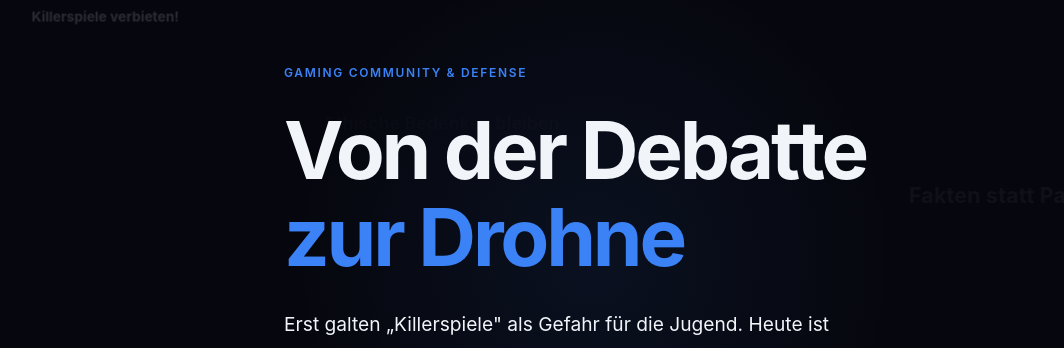
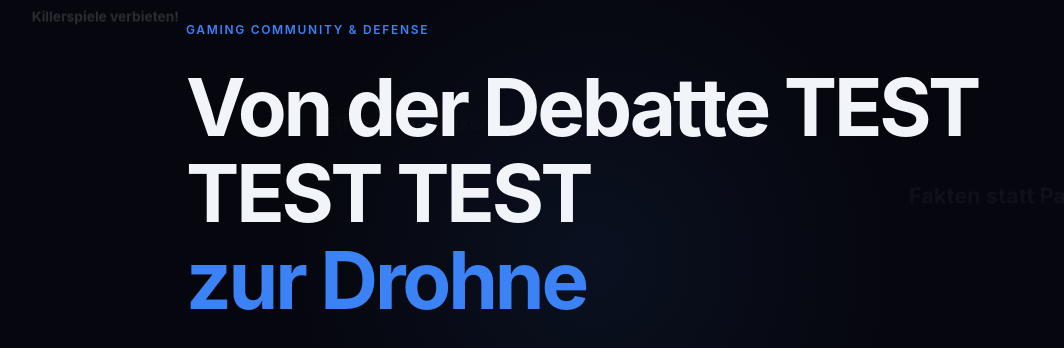
Before and after one commit to LazyDamian/Data_Motion, a website built with Vite: page index.html in a window 1280 px wide. Shown: the part 140-488 px from the top of the page, without its empty margins (46-1110 px from the left). Built offline with nearby package versions, Linux system fonts and the light colour scheme.

Commit message:
test aktualisierung

```diff
--- a/index.html
+++ b/index.html
@@ -33,7 +33,7 @@
         Gaming Community &amp; Defense
       </div>
       <h1 class="hero-title reveal-up" style="--delay:0.12s">
-        Von der Debatte<br>
+        Von der Debatte TEST TEST TEST<br>
         <span class="hero-accent">zur Drohne</span>
       </h1>
       <p class="hero-sub reveal-up" style="--delay:0.26s">
--- a/package.json
+++ b/package.json
@@ -6,7 +6,8 @@
   "scripts": {
     "dev": "vite",
     "build": "vite build",
-    "preview": "vite preview"
+    "preview": "vite preview",
+    "deploy": "npm run build && gh-pages -d dist"
   },
   "devDependencies": {
     "gh-pages": "^6.3.0",
```
